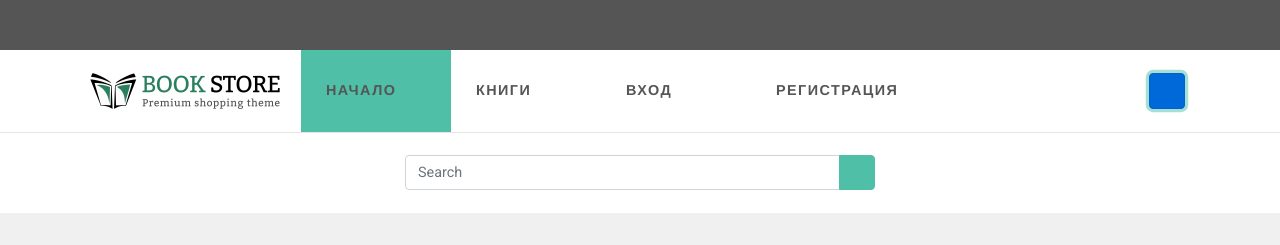
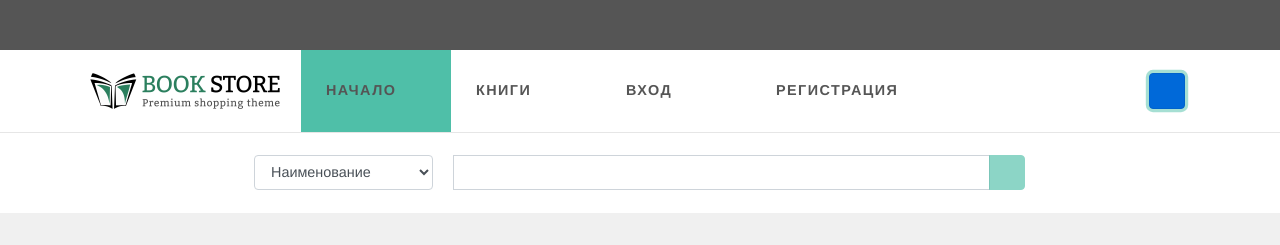
Before and after one commit to erhanry/Angular-Project, an Angular app in the folder bookstore/: page /home in a window 1280 px wide. Both pictures are taken after a click on the button "Toggle search". Shown: the top 245 px of the page. Built offline with nearby package versions, Linux system fonts and the light colour scheme; no server answers; some icons are missing; a web font is replaced by a local one.

Commit message:
Implementing a Header Search Form

```diff
--- a/bookstore/src/app/app.interceptor.ts
+++ b/bookstore/src/app/app.interceptor.ts
@@ -33,6 +33,7 @@ export class AppInterceptor implements HttpInterceptor {
         if (err.status === 401) {
           this.errorService.setError(err?.error?.message[0]);
         } else if (err.status === 404) {
+          this.router.navigate(['/home']);
           this.errorService.setError(err?.error?.message);
         } else {
           this.errorService.setError(err);
--- a/bookstore/src/app/core/core.module.ts
+++ b/bookstore/src/app/core/core.module.ts
@@ -3,10 +3,11 @@ import { CommonModule } from '@angular/common';
 import { HeaderComponent } from './header/header.component';
 import { FooterComponent } from './footer/footer.component';
 import { RouterModule } from '@angular/router';
+import { ReactiveFormsModule } from '@angular/forms';
 
 @NgModule({
   declarations: [HeaderComponent, FooterComponent],
-  imports: [CommonModule, RouterModule],
+  imports: [CommonModule, RouterModule, ReactiveFormsModule],
   exports: [HeaderComponent, FooterComponent],
 })
 export class CoreModule {}
--- a/bookstore/src/app/core/header/header.component.css
+++ b/bookstore/src/app/core/header/header.component.css
@@ -48,11 +48,12 @@
 }
 
 .notification {
-    color: #e83e8c;
- font-style: italic;
+  color: #e83e8c;
+  font-style: italic;
 }
 
-.navbar_bottom {  padding: 20px 0;
+.navbar_bottom {
+  padding: 20px 0;
   height: 80px;
   background: #fff;
   display: flex;
@@ -62,9 +63,11 @@
 
 .navbar_bottom .container {
   text-align: right;
-  max-width: 500px;
+  max-width: 800px;
 }
-
+input{
+  margin-left: 20px;;
+}
 @media (max-width: 991.98px) {
   #user-details {
     font-size: 0.738rem;
--- a/bookstore/src/app/core/header/header.component.html
+++ b/bookstore/src/app/core/header/header.component.html
@@ -65,11 +65,23 @@
     </nav>
     <div class="navbar_bottom" *ngIf="isToggleSearch">
         <div class="container">
-            <form class="ml-auto">
+            <form class="ml-auto" [formGroup]="searchForm" (ngSubmit)="searchHandler()">
                 <div class="input-group">
-                    <input type="text" placeholder="Search" class="form-control">
                     <div class="input-group-append">
-                        <button type="button" class="btn btn-primary"><i class="fa fa-search"></i></button>
+                        <select class="form-control" name="select" formControlName="select">
+                            <option value="title">Наименование</option>
+                            <option value="author">Автор</option>
+                            <option value="publisher">Издателство</option>
+                            <option value="year">Година на издаване</option>
+                            <option value="language">Език</option>
+                            <option value="description">Описание</option>
+                        </select>
+                    </div>
+                    <input type="text" class="form-control" formControlName="search" name="search"
+                        [class.is-invalid]="isSearchdValid.css" autocomplete="on" />
+                    <div class="input-group-append">
+                        <button class="btn btn-primary" [disabled]="searchForm.invalid"><i
+                                class="fa fa-search"></i></button>
                     </div>
                 </div>
             </form>
--- a/bookstore/src/app/core/header/header.component.ts
+++ b/bookstore/src/app/core/header/header.component.ts
@@ -2,6 +2,7 @@ import { Component, OnInit } from '@angular/core';
 import { Router } from '@angular/router';
 import { UserService } from 'src/app/user/user.service';
 import { ErrorService } from '../error.service';
+import { FormBuilder, Validators } from '@angular/forms';
 
 @Component({
   selector: 'app-header',
@@ -16,7 +17,8 @@ export class HeaderComponent implements OnInit {
   constructor(
     private userService: UserService,
     private errorService: ErrorService,
-    private router: Router
+    private router: Router,
+    private fb: FormBuilder
   ) {}
 
   get isLoggedIn(): boolean {
@@ -30,6 +32,44 @@ export class HeaderComponent implements OnInit {
     this.errorService.apiError$.subscribe((message: string | null) => {
       this.errorMsg = message || '';
       this.isToggleSearch = false;
+    });
+  }
+
+  searchForm = this.fb.group({
+    select: ['title'],
+    search: ['', [Validators.required, Validators.maxLength(50)]],
+  });
+
+  get isSearchdValid() {
+    const field = this.searchForm.get('search');
+
+    const Obj = {
+      touched: false,
+      required: false,
+      maxLength: false,
+      css: false,
+    };
+
+    if (field?.touched) {
+      Obj.touched = true;
+      Obj.required = !!field?.errors?.['required'];
+      Obj.css = Obj.required || Obj.maxLength;
+    }
+
+    return Obj;
+  }
+
+  searchHandler() {
+    if (this.searchForm.invalid) {
+      return;
+    }
+    const { select, search } = this.searchForm.value;
+
+    this.isToggleSearch = false;
+    this.searchForm.reset({ select });
+
+    this.router.navigate(['/books/search/'], {
+      queryParams: { [select!]: search },
     });
   }
 
```
Also changed, not shown: bookstore/src/app/app.module.ts (+6 -1 lines).
